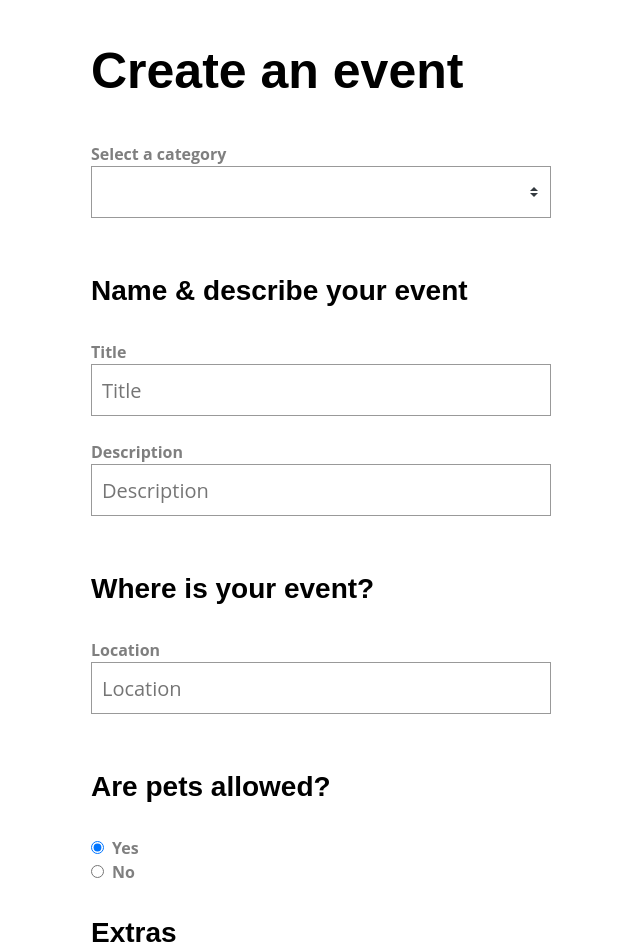
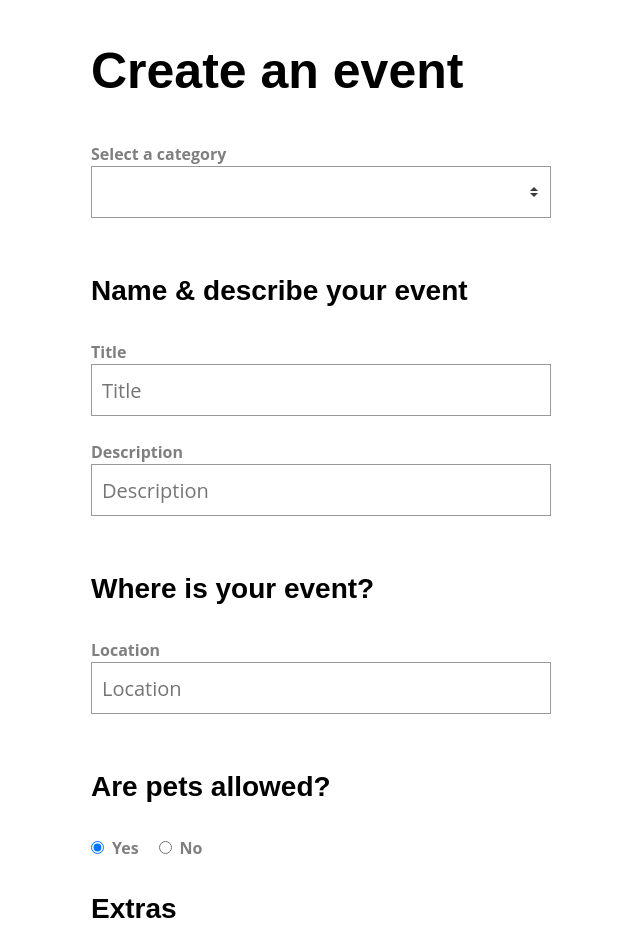
Before and after one commit to philipcrossland/vue-3-forms, a Vue app: page / in a window 1280 px wide. Shown: the top 952 px of the page, without its empty margins (339-979 px from the left). Built offline with nearby package versions, Linux system fonts and the light colour scheme.

Commit message:
End of L7 - BaseRadioGroup

```diff
--- /dev/null
+++ b/src/components/BaseRadioGroup.vue
@@ -0,0 +1,47 @@
+<template>
+  <component
+    v-for="option in options"
+    :key="option.value"
+    :is="vertical ? 'div' : 'span'"
+    :class="{
+      horizontal: !vertical
+    }"
+  >
+    <BaseRadio
+      :label="option.label"
+      :value="option.value"
+      :name="name"
+      :modelValue="modelValue"
+      @update:modelValue="$emit('update:modelValue', $event)"
+    />
+  </component>
+</template>
+
+<script>
+export default {
+  props: {
+    options: {
+      type: Array,
+      required: true
+    },
+    name: {
+      type: String,
+      required: true
+    },
+    modelValue: {
+      type: [String, Number],
+      required: true
+    },
+    vertical: {
+      type: Boolean,
+      default: false
+    }
+  }
+}
+</script>
+
+<style scoped>
+.horizontal {
+  margin-right: 20px;
+}
+</style>
--- a/src/views/SimpleForm.vue
+++ b/src/views/SimpleForm.vue
@@ -16,11 +16,11 @@
 
       <h3>Are pets allowed?</h3>
       <div>
-        <BaseRadio v-model="event.pets" :value="1" label="Yes" name="pets" />
-      </div>
-
-      <div>
-        <BaseRadio v-model="event.pets" :value="0" label="No" name="pets" />
+        <BaseRadioGroup
+          v-model="event.pets"
+          name="pets"
+          :options="petOptions"
+        />
       </div>
 
       <h3>Extras</h3>
@@ -61,7 +61,11 @@ export default {
           catering: false,
           music: false
         }
-      }
+      },
+      petOptions: [
+        { label: 'Yes', value: 1 },
+        { label: 'No', value: 0 }
+      ]
     }
   }
 }
```
Also changed, not shown: .prettierrc.js (added).
